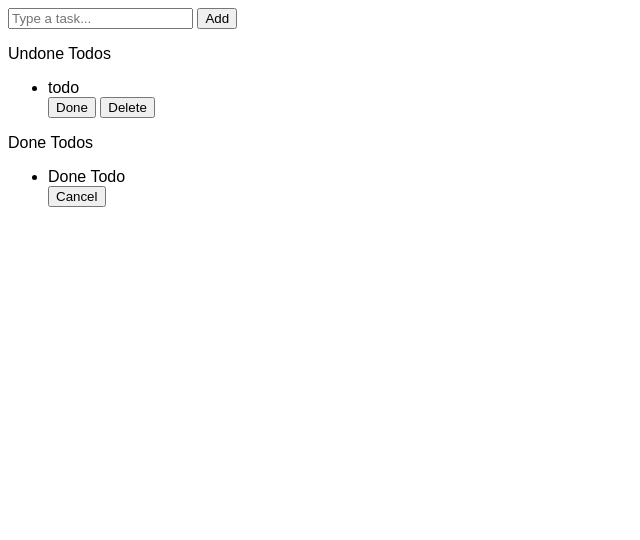
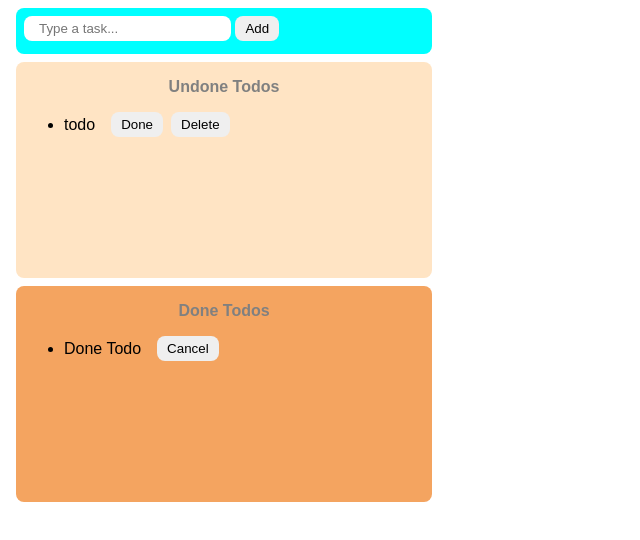
Before and after one commit to Raizo-n/test, a website built with Parcel: page src/index.html in a window 1280 px wide. Shown: the whole page, without its empty margins (0-640 px from the left). Built offline with nearby package versions, Linux system fonts and the light colour scheme.

Commit message:
style: add css

```diff
--- a/src/index.html
+++ b/src/index.html
@@ -11,10 +11,10 @@
       <button>Add</button>
     </div>
 
-    <div>
-      <p>Undone Todos</p>
+    <div class='incomplete-area'>
+      <p class='title'>Undone Todos</p>
       <ul>
-        <div>
+        <div class='flex'>
           <li>todo</li>
           <button>Done</button>
           <button>Delete</button>
@@ -22,10 +22,10 @@
       </ul>
     </div>
 
-    <div>
-      <p>Done Todos</p>
+    <div class='complete-area'>
+      <p class='title'>Done Todos</p>
       <ul>
-        <div>
+        <div class='flex'>
           <li>Done Todo</li>
           <button>Cancel</button>
         </div>
--- a/src/styles.css
+++ b/src/styles.css
@@ -1,3 +1,67 @@
 body {
   font-family: sans-serif;
 }
+
+li {
+  margin-right: 1rem;
+}
+
+.input-area {
+  background-color: aqua;
+  width: 400px;
+  height: 30px;
+  padding: 0.5rem;
+  margin: 0.5rem;
+  border-radius: 0.5rem;
+}
+
+input {
+  border-radius: 0.5rem;
+  border: none;
+  outline: none;
+  padding: 5px 15px;
+}
+
+button {
+  border-radius: 0.5rem;
+  padding: 5px 10px;
+  border: none;
+  margin-right: .5rem;
+}
+
+button:hover {
+  background-color: tomato;
+  cursor: pointer;
+  color: white;
+}
+
+.incomplete-area{
+  background-color: bisque;
+  width: 400px;
+  min-height: 200px;
+  padding: 0.5rem;
+  margin: 0.5rem;
+  border-radius: 0.5rem;
+}
+
+.complete-area{
+  background-color: sandybrown;
+  width: 400px;
+  min-height: 200px;
+padding: 0.5rem;
+  margin: 0.5rem;
+    border-radius: 0.5rem;
+}
+
+.title {
+  font-weight: bold;
+  text-align: center;
+  color: grey;
+  margin-top: 0.5rem;
+}
+
+.flex {
+  display: flex;
+  align-items: center;
+  padding-bottom: 4px;
+}
```
